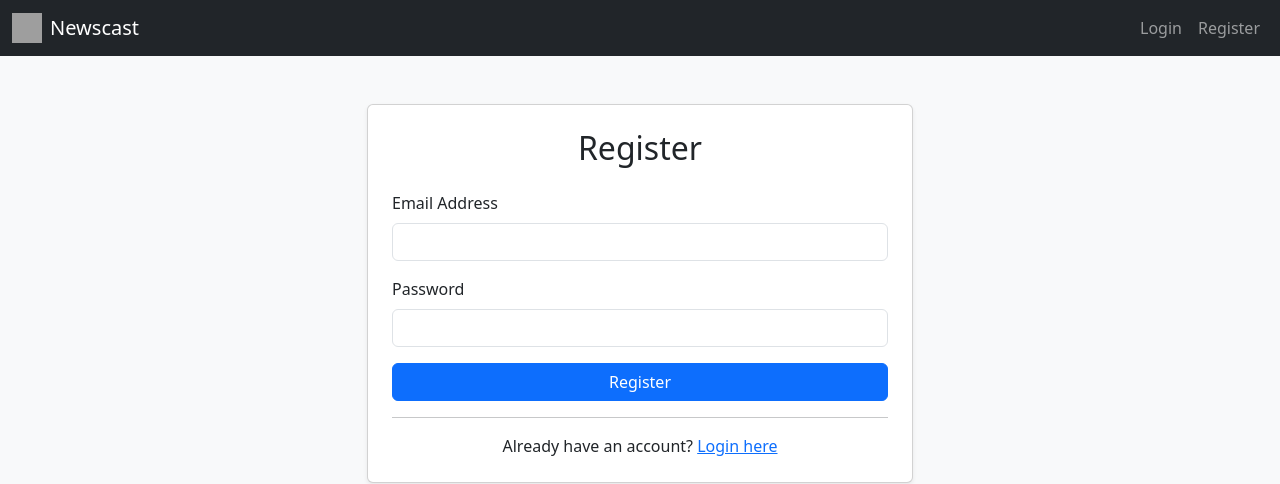
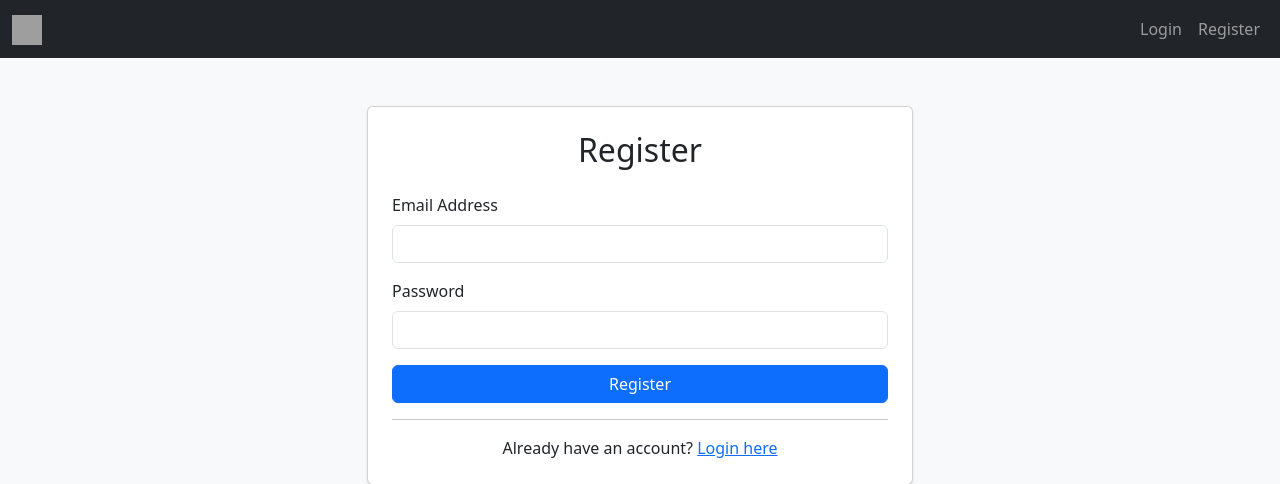
Before and after one commit to RamanSehgal1983/NewsAudiocast, a Flask app: page /register in a window 1280 px wide. Shown: the top 484 px of the page. Run offline with Flask 3, Linux system fonts and the light colour scheme; parts of the project's set-up code (start-up, migrations or seed data) failed here and were passed over; some web fonts are replaced; grey boxes are pictures that could not be loaded.

Commit message:
Add files via upload

```diff
--- a/templates/base.html
+++ b/templates/base.html
@@ -13,9 +13,8 @@
 <body>
     <nav class="navbar navbar-expand-lg navbar-dark bg-dark">
         <div class="container-fluid">
-            <a class="navbar-brand d-flex align-items-center" href="{{ url_for('display_news') }}">
-                <img src="{{ url_for('static', filename='logo.png') }}" alt="MyNewsToGo Logo" width="30" height="30" class="me-2">
-                <span>Newscast</span>
+            <a class="navbar-brand" href="{{ url_for('display_news') }}">
+                <img src="{{ url_for('static', filename='logo.png') }}" alt="Newscast Logo" width="30" height="30">
             </a>
             <button class="navbar-toggler" type="button" data-bs-toggle="collapse" data-bs-target="#navbarNav" aria-controls="navbarNav" aria-expanded="false" aria-label="Toggle navigation">
                 <span class="navbar-toggler-icon"></span>
```
